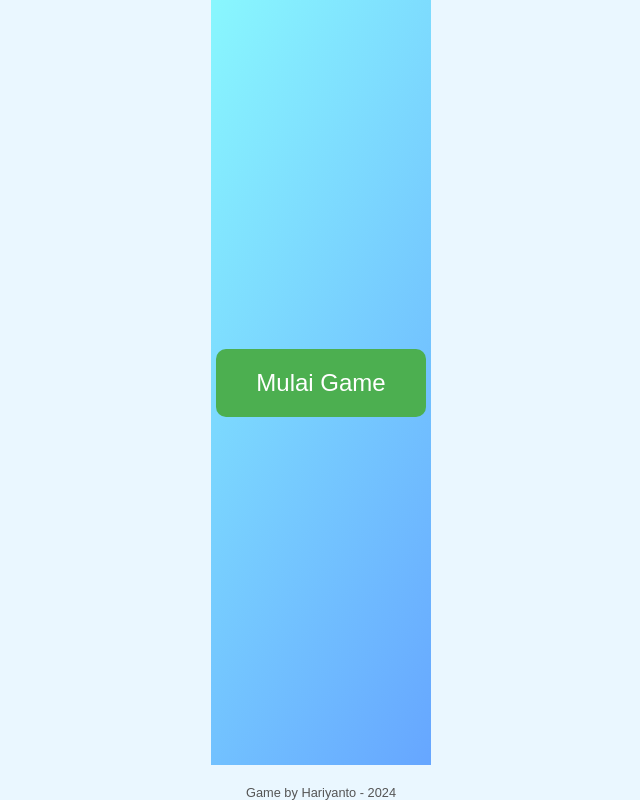
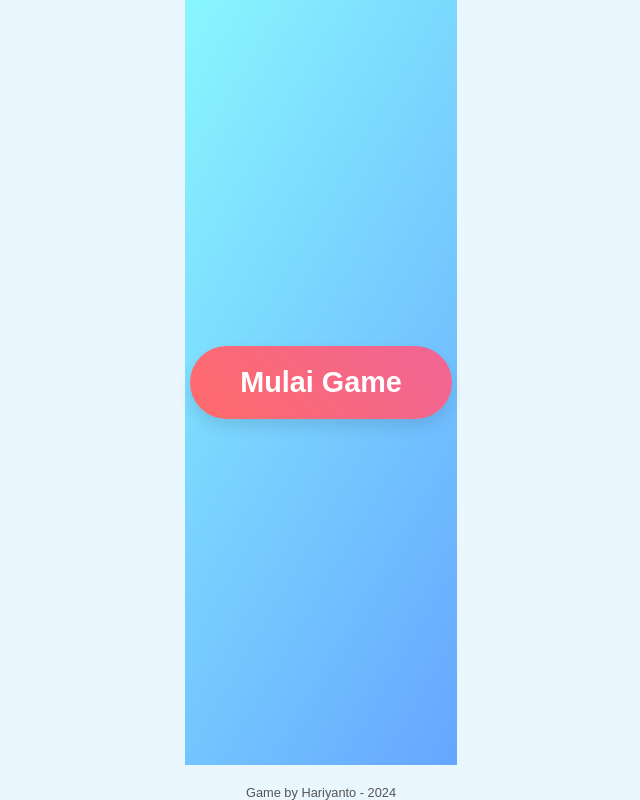
Before and after one commit to Hariyanto89/Asetopia, a plain HTML site: page index.html in a window 1280 px wide. Shown: the whole page, without its empty margins (319-959 px from the left). Drawn offline with Linux system fonts and the light colour scheme.

Commit message:
Update style.css
Signed-off-by: Hariyanto <yantonft@gmail.com>

```diff
--- a/css/style.css
+++ b/css/style.css
@@ -101,20 +101,30 @@ footer {
   align-items: center;
   justify-content: center;
   height: 100vh;
-  background-color: #eaf7ff;
+  background: linear-gradient(120deg, #89f7fe, #66a6ff); /* Gradasi warna baru */
 }
 
-#startGameButton {
-  padding: 20px 40px;
-  font-size: 1.5em;
-  color: white;
-  background-color: #4caf50;
+/* Tombol Mulai Game */
+.start-button {
+  padding: 20px 50px;
+  font-size: 1.8em;
+  font-weight: bold;
+  color: #fff;
+  background: linear-gradient(45deg, #ff6b6b, #f06595);
   border: none;
-  border-radius: 10px;
+  border-radius: 50px;
+  box-shadow: 0 8px 15px rgba(0, 0, 0, 0.1);
   cursor: pointer;
-  transition: background-color 0.3s;
+  transition: all 0.3s ease-in-out;
 }
 
-#startGameButton:hover {
-  background-color: #45a049;
+.start-button:hover {
+  background: linear-gradient(45deg, #f06595, #ff6b6b);
+  transform: scale(1.1);
+  box-shadow: 0 12px 20px rgba(0, 0, 0, 0.2);
 }
+
+.start-button:active {
+  transform: scale(0.95);
+  box-shadow: 0 4px 10px rgba(0, 0, 0, 0.2);
+}
```
